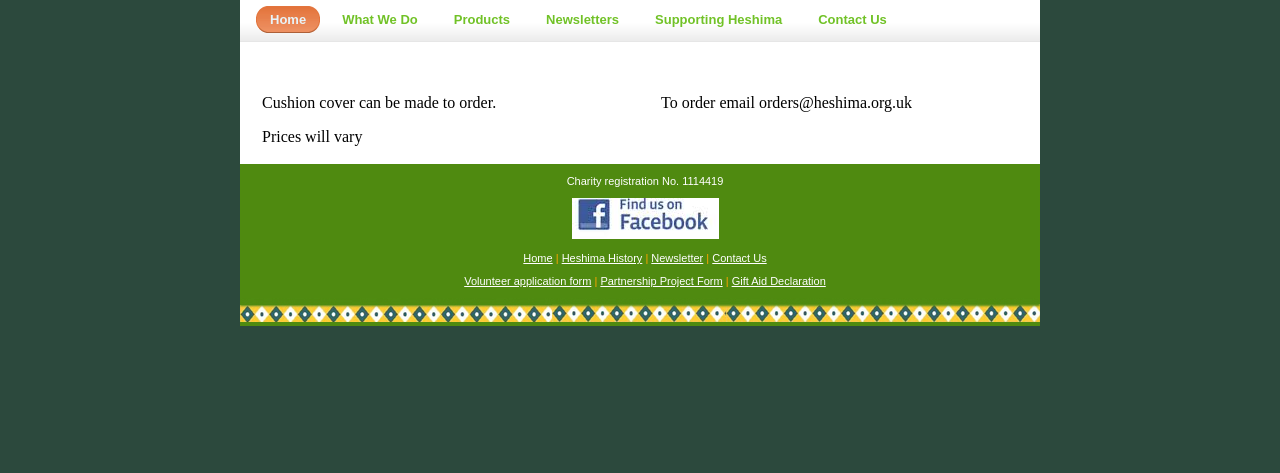
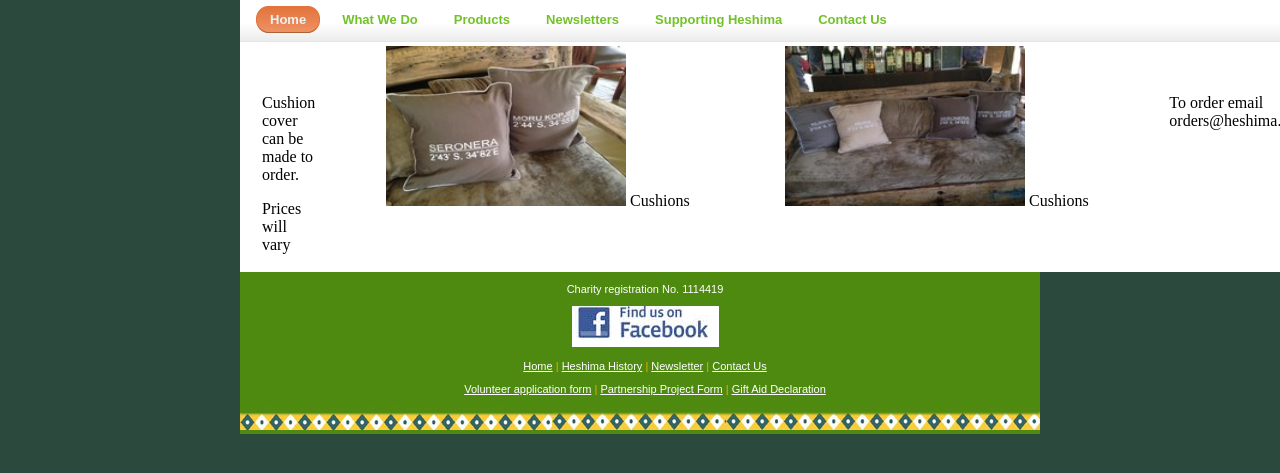
Before and after one commit to heshima-org/heshima-org.github.io, a Jekyll site: the page built from Products/Home-Bedroom/Cushions.md, in a window 1280 px wide, cut to the strip 185-658 px from the top of the page. Built offline with Jekyll 4.4.1, drawn with Linux system fonts in a browser that asks for light colours.

Commit message:
Add images to product page

```diff
--- a/_layouts/product.html
+++ b/_layouts/product.html
@@ -10,6 +10,26 @@ layout: default
           <p>&nbsp;</p>
           {{ content }}
         </td>
+          <td colspan="3" id="imageCentre">
+    {% for image in page.images %}
+      {% assign mod = forloop.index | modulo: 3 %}
+      {% if mod == 1 %}
+        <table class="three_column">
+          <tbody>
+            <tr>
+      {% endif %}
+      <td align="center">
+          <img src="/assets/images/{{ image.path }}"
+            width="240" height="160" border="0">
+          {{ image.label }}
+      </td>
+      {% if mod == 0 or page.images.size == forloop.index %}
+            <tr>
+          </tbody>
+        </table>
+      {% endif %}
+    {% endfor %}
+  </td>
         <td>
           <p>&nbsp;</p>
           <p>To order email orders@heshima.org.uk</p>
```
